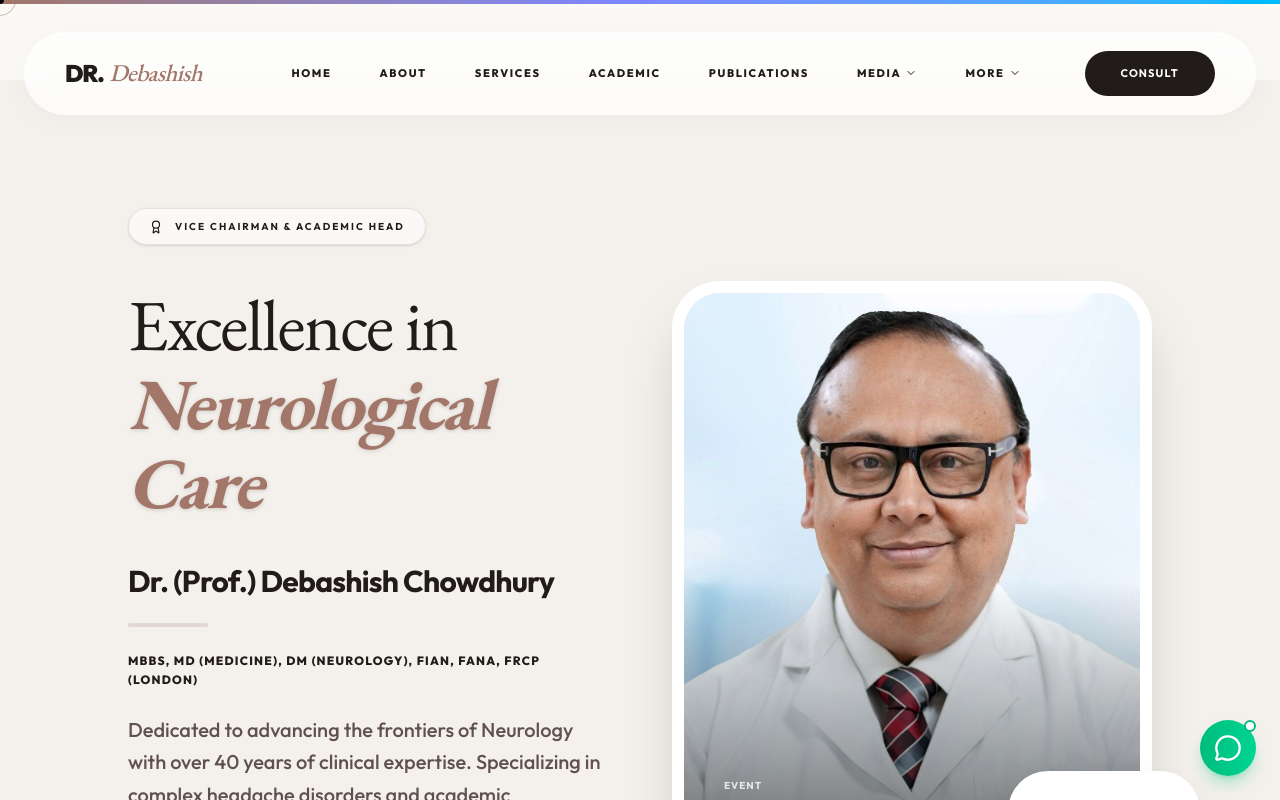
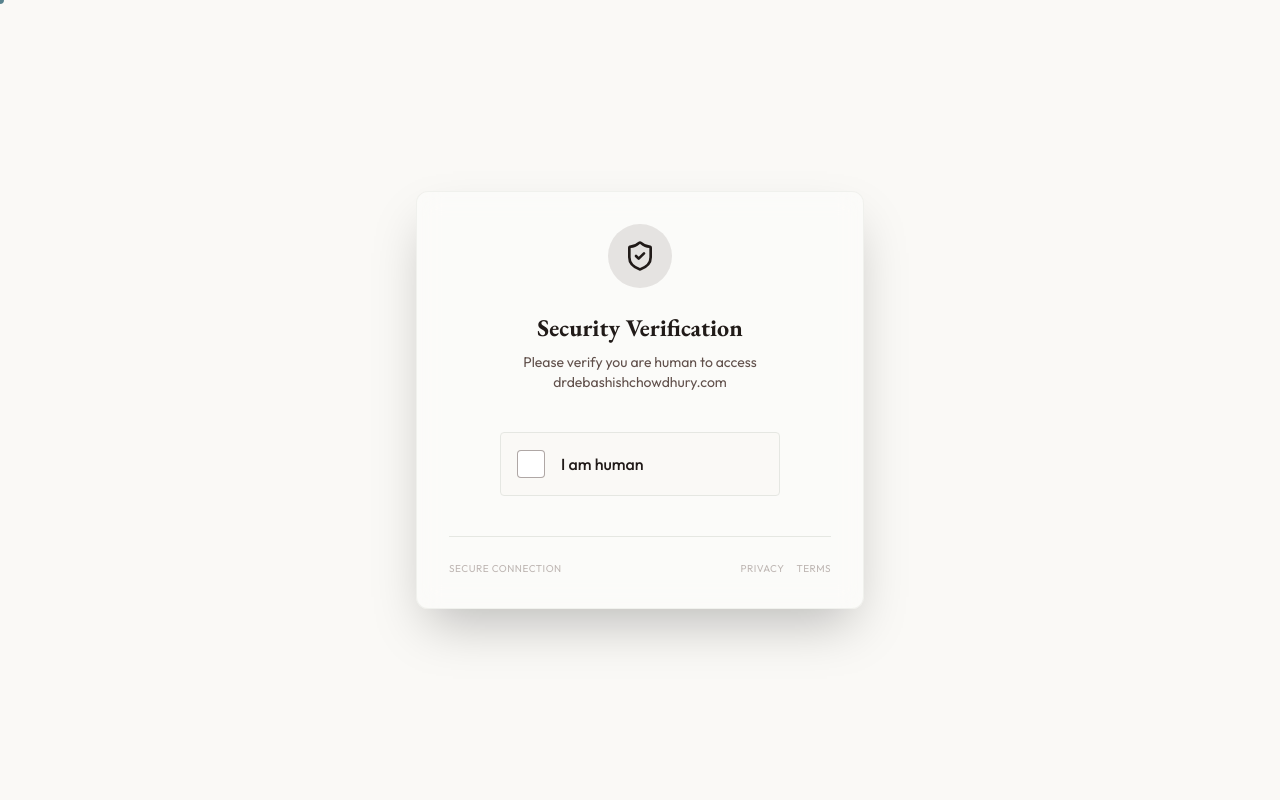
Before and after one commit to RNAHealthTech/DR.-Debashish, a Next.js app: page / in a window 1280 px wide. Shown: the top 800 px of the page. Built offline with nearby package versions, Linux system fonts and the light colour scheme.

Commit message:
update education

```diff
--- a/src/app/layout.tsx
+++ b/src/app/layout.tsx
@@ -288,6 +288,7 @@ import Footer from "@/components/Footer";
 import CustomCursor from "@/components/CustomCursor";
 import ProgressBar from "@/components/ProgressBar";
 import FloatingWidgets from "@/components/FloatingWidgets";
+import SecurityCheck from "@/components/SecurityCheck";
 
 export default function RootLayout({
   children,
@@ -301,6 +302,7 @@ export default function RootLayout({
           type="application/ld+json"
           dangerouslySetInnerHTML={{ __html: JSON.stringify(jsonLd) }}
         />
+        <SecurityCheck />
         <CustomCursor />
         <ProgressBar />
         <Navbar />
--- a/src/components/About.tsx
+++ b/src/components/About.tsx
@@ -7,13 +7,13 @@ import TiltCard from '@/components/TiltCard';
 
 const About = () => {
   const credentials = [
-    { title: 'MBBS', institution: 'Maulana Azad Medical College (MAMC)', year: '1985' },
-    { title: 'MD (Internal Medicine)', institution: 'MAMC, University of Delhi', year: '1993' },
-    { title: 'DM (Neurology)', institution: 'G.B. Pant Hospital, Delhi', year: '1993' },
-    { title: 'Diploma (Tuberculosis & Chest)', institution: 'Vallabhbhai Patel Chest Institute', year: '1990' },
     { title: 'Fellowship (Stroke Medicine)', institution: 'Edinburgh, UK', year: '2003' },
     { title: 'Training (Headache Disorders)', institution: 'Trinity College, Cambridge, UK', year: '2001' },
     { title: 'Training (GCP)', institution: 'Harvard Medical International', year: '2001' },
+    { title: 'DM (Neurology)', institution: 'G.B. Pant Hospital, Delhi', year: '1993' },
+    { title: 'MD (Internal Medicine)', institution: 'MAMC, University of Delhi', year: '1993' },
+    { title: 'Diploma (Tuberculosis & Chest)', institution: 'Vallabhbhai Patel Chest Institute', year: '1990' },
+    { title: 'MBBS', institution: 'Maulana Azad Medical College (MAMC)', year: '1985' },
   ];
 
   const awards = [
--- /dev/null
+++ b/src/components/SecurityCheck.tsx
@@ -0,0 +1,119 @@
+"use client";
+
+import React, { useState, useEffect } from 'react';
+import { motion, AnimatePresence } from 'framer-motion';
+import { ShieldCheck, Loader2 } from 'lucide-react';
+
+const SecurityCheck = () => {
+  const [isVerified, setIsVerified] = useState(true);
+  const [showCheckbox, setShowCheckbox] = useState(false);
+  const [isChecked, setIsChecked] = useState(false);
+
+  useEffect(() => {
+    // Only run on client and check session storage
+    const verified = sessionStorage.getItem('security_verified');
+    if (!verified) {
+      setIsVerified(false);
+
+      // Simulate network delay before showing checkbox
+      const timer1 = setTimeout(() => {
+        setShowCheckbox(true);
+      }, 1000);
+
+      return () => clearTimeout(timer1);
+    }
+  }, []);
+
+  const handleVerify = () => {
+    if (isChecked) return;
+    setIsChecked(true);
+    // Simulate verification delay
+    setTimeout(() => {
+      sessionStorage.setItem('security_verified', 'true');
+      setIsVerified(true);
+    }, 1500);
+  };
+
+  if (isVerified) return null;
+
+  return (
+    <AnimatePresence>
+      {!isVerified && (
+        <motion.div
+          key="security-check"
+          initial={{ opacity: 1 }}
+          exit={{ opacity: 0 }}
+          transition={{ duration: 0.5 }}
+          className="fixed inset-0 z-[9999] bg-background flex flex-col items-center justify-center p-4"
+        >
+          <div className="bg-card/30 backdrop-blur-md border border-border/50 rounded-xl p-8 max-w-md w-full shadow-2xl flex flex-col items-center">
+            <div className="w-16 h-16 bg-primary/10 rounded-full flex items-center justify-center mb-6">
+              <ShieldCheck className="w-8 h-8 text-primary" />
+            </div>
+
+            <h2 className="text-2xl font-serif font-bold text-primary mb-2 text-center">
+              Security Verification
+            </h2>
+            <p className="text-secondary text-center text-sm mb-8">
+              Please verify you are human to access drdebashishchowdhury.com
+            </p>
+
+            <div className="h-20 flex items-center justify-center w-full">
+              {!showCheckbox ? (
+                <div className="flex flex-col items-center text-accent">
+                  <Loader2 className="w-6 h-6 animate-spin mb-3 text-accent" />
+                  <span className="text-xs font-medium uppercase tracking-wider text-accent/80">Checking connection...</span>
+                </div>
+              ) : (
+                <button
+                  onClick={handleVerify}
+                  disabled={isChecked}
+                  className={`w-full max-w-[280px] h-16 rounded border ${
+                    isChecked
+                      ? 'border-green-500/50 bg-green-500/10'
+                      : 'border-border bg-background hover:bg-muted/50 hover:border-primary/30'
+                  } flex items-center px-4 transition-all duration-300`}
+                >
+                  <div className={`w-7 h-7 rounded-[4px] border mr-4 flex items-center justify-center transition-colors ${
+                    isChecked
+                      ? 'bg-green-500 border-green-500'
+                      : 'bg-card border-secondary/50'
+                  }`}>
+                    {isChecked && (
+                      <motion.svg
+                        initial={{ scale: 0 }}
+                        animate={{ scale: 1 }}
+                        className="w-4 h-4 text-white"
+                        fill="none"
+                        viewBox="0 0 24 24"
+                        stroke="currentColor"
+                        strokeWidth={3}
+                      >
+                        <path strokeLinecap="round" strokeLinejoin="round" d="M5 13l4 4L19 7" />
+                      </motion.svg>
+                    )}
+                  </div>
+                  <span className={`font-medium ${isChecked ? 'text-green-500' : 'text-primary'}`}>
+                    {isChecked ? 'Verification complete' : 'I am human'}
+                  </span>
+
+                  {isChecked && <Loader2 className="w-5 h-5 animate-spin text-green-500 ml-auto" />}
+                </button>
+              )}
+            </div>
+
+            <div className="mt-8 pt-6 border-t border-border w-full flex justify-between items-center text-[10px] text-secondary/40 uppercase tracking-wider">
+              <span>Secure Connection</span>
+              <div className="flex space-x-3">
+                <span>Privacy</span>
+                <span>Terms</span>
+              </div>
+            </div>
+          </div>
+        </motion.div>
+      )}
+    </AnimatePresence>
+  );
+};
+
+export default SecurityCheck;
```
